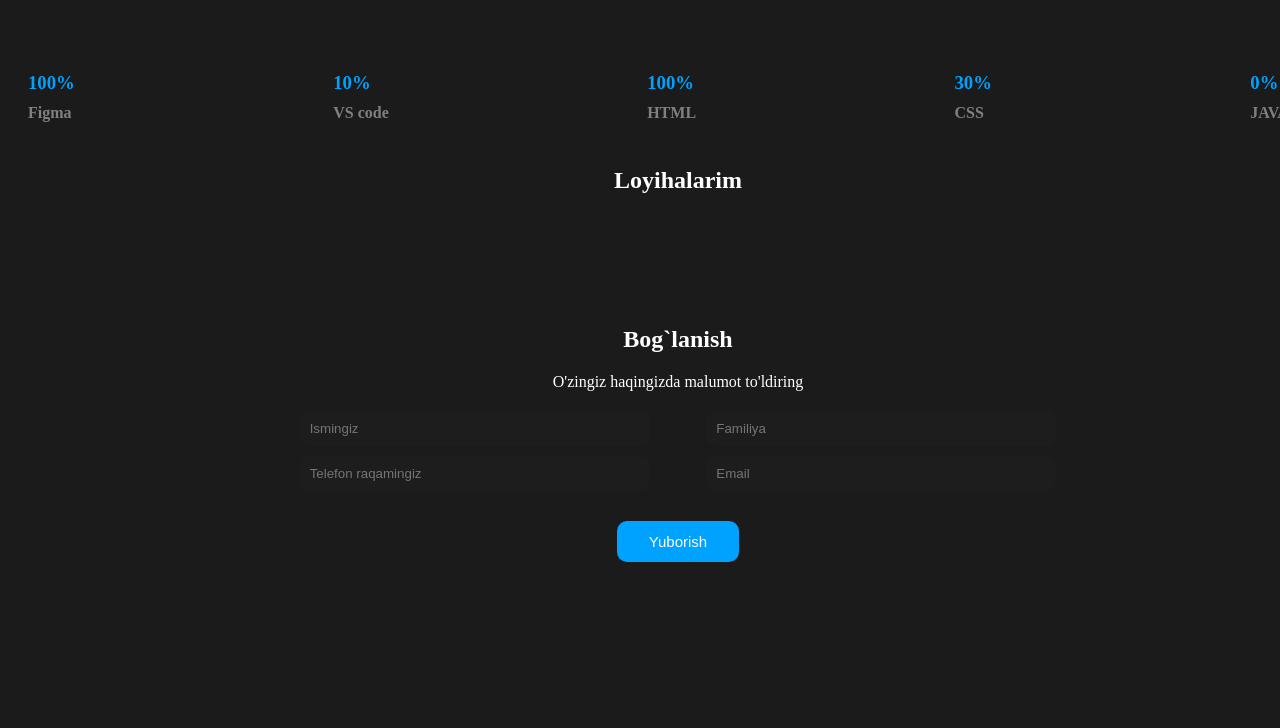
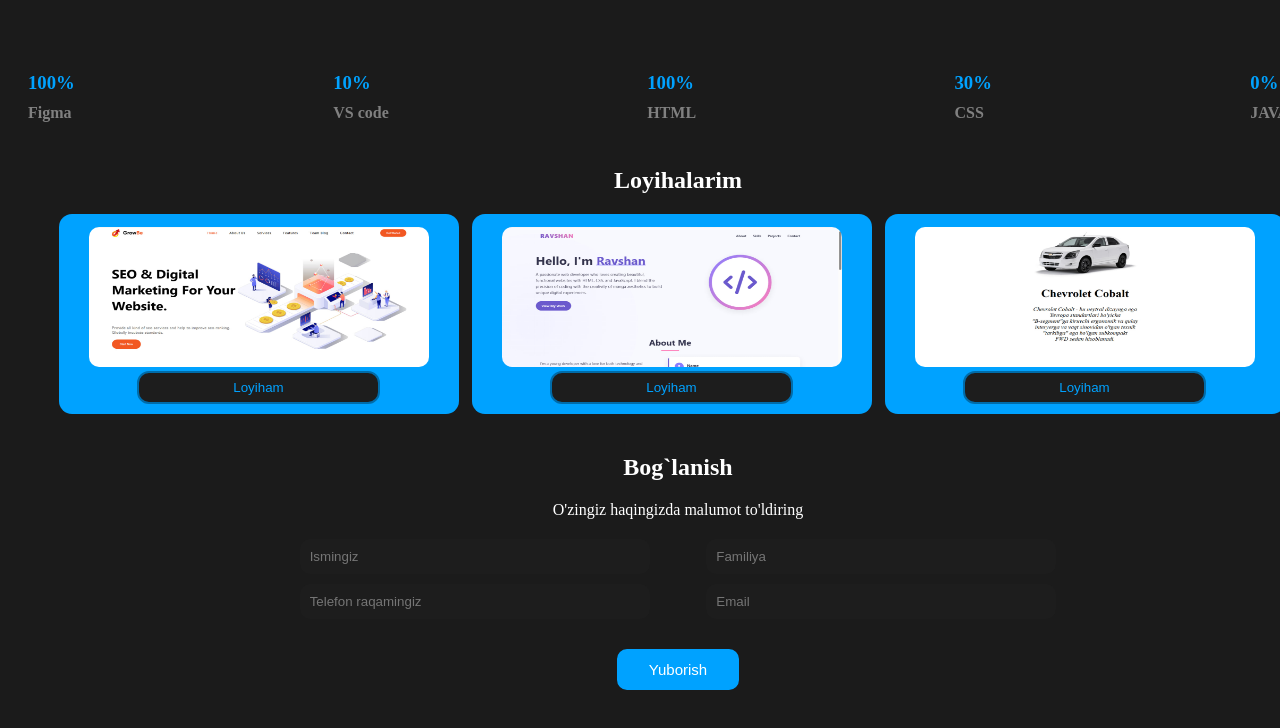
Before and after one commit to ravshankarimovich712-ctrl/portofolio, a plain HTML site: page index.html in a window 1280 px wide. Shown: the part 2035-2763 px from the top of the page. Before the commit the page ends 2655 px from the top, so only its background shows below. Drawn offline with Linux system fonts and the light colour scheme.

Commit message:
portofolio

```diff
--- a/index.html
+++ b/index.html
@@ -143,9 +143,36 @@
       <section class="olti-section" id="olti">
         <div class="container">
           <h2 class="section-name">Loyihalarim</h2>
-          <ul class="olti-ul">
-            <li></li>
-          </ul>
+          <div class="body4">
+            <div class="bu1">
+              <img class="img3" src="./loyha btn.jpg" alt="" />
+              <button class="hbu5">
+                <a
+                  class="abu1"
+                  href="https://cryotobu.netlify.app"
+                  target="_blank"
+                  >Loyiham</a
+                >
+              </button>
+            </div>
+            <div class="bu1">
+              <img class="img3" src="./ravshan.jpg" alt="" />
+              <button class="hbu5">
+                <a
+                  class="abu1"
+                  href="https://menhaqimdabu.netlify.app"
+                  target="_blank"
+                  >Loyiham</a
+                >
+              </button>
+            </div>
+            <div class="bu1">
+              <img class="img3" src="./cobali.jpg" alt="" />
+              <button class="hbu5">
+                <a class="abu1" href="" target="_blank">Loyiham</a>
+              </button>
+            </div>
+          </div>
         </div>
       </section>
       <section class="yetti-section" id="yetti">
--- a/main.css
+++ b/main.css
@@ -319,3 +319,37 @@ body {
   height: 450px;
   border-radius: 20px;
 }
+
+.body4 {
+  display: flex;
+  align-items: center;
+  justify-content: center;
+}
+
+.bu1 {
+  width: 400px;
+  height: 200px;
+  background-color: rgb(0, 162, 255);
+  text-align: center;
+  border-radius: 13px;
+  padding: 13px;
+  margin-right: 13px;
+}
+
+.img3 {
+  width: 340px;
+  height: 140px;
+  border-radius: 10px;
+}
+
+.hbu5 {
+  padding: 7px 94px;
+  border-radius: 12px;
+  border: 2px solid rgb(0, 108, 170);
+  background-color: #1d1d1d;
+}
+
+.abu1 {
+  text-decoration-line: none;
+  color: rgb(0, 162, 255);
+}
```
Also changed, not shown: cobali.jpg (added), loyha btn.jpg (added), loyha kuz.jpg (added), photo_2025-07-19_21-05-52.jpg (added), ravshan.jpg (added).
